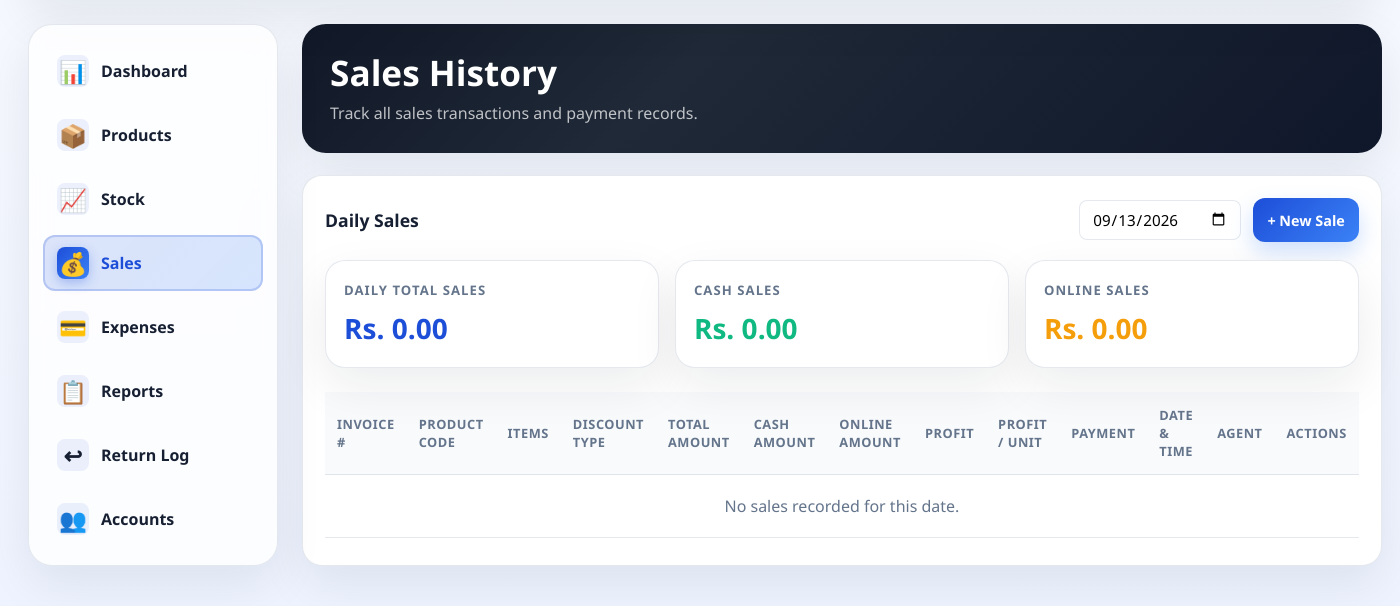
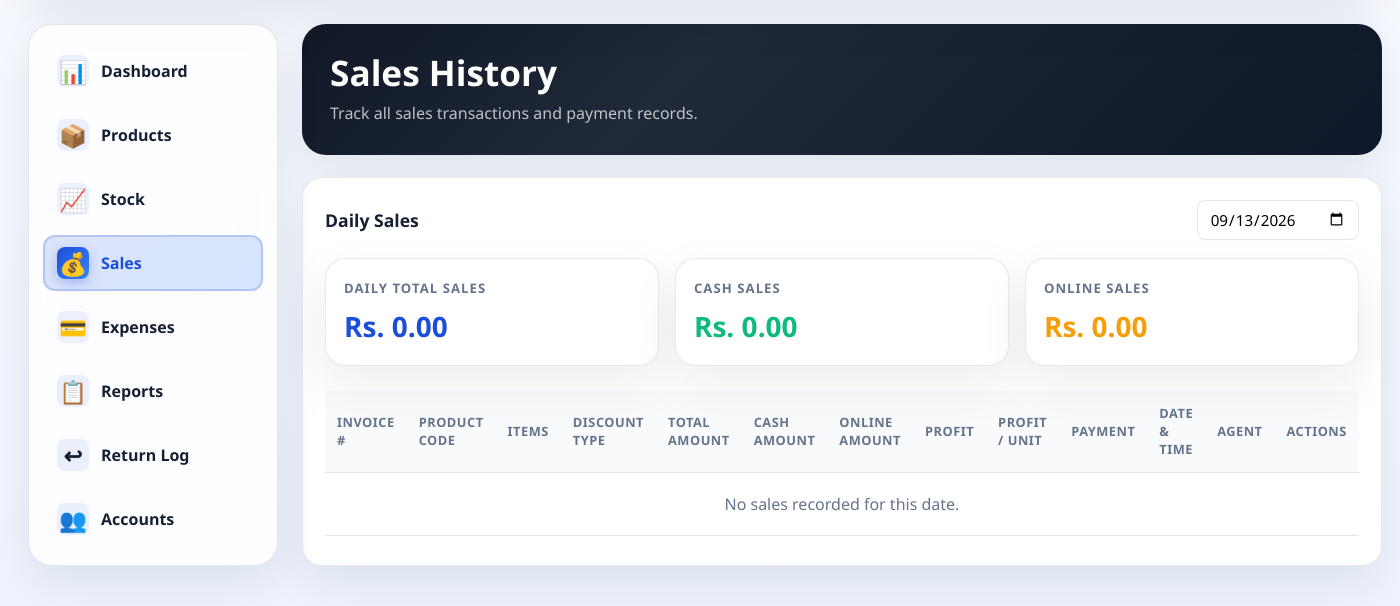
Before and after one commit to fashion99/fashion99pos, a Django app: page /sales/ in a window 1400 px wide. Shown: the part 120-726 px from the top of the page. Run offline with Django 5.2, Linux system fonts and the light colour scheme; a user stored in the database is signed in; tables that the repository leaves empty hold one stand-in row (values such as "Sample post").

Commit message:
sales.html

```diff
--- a/posapp/templates/posapp/sales.html
+++ b/posapp/templates/posapp/sales.html
@@ -13,7 +13,7 @@
         <h3>Daily Sales</h3>
         <div class="date-actions" style="display: flex; gap: 12px; align-items: center;">
             <input type="date" id="dateFilter" class="date-filter" value="{{ selected_date }}" style="padding: 8px 12px; border: 1px solid var(--border); border-radius: 8px; font-size: 0.95rem;">
-            {% if can_add_sales %}<a href="{% url 'create_sale' %}" class="primary-btn small-btn">+ New Sale</a>{% endif %}
+
         </div>
     </div>
 
```
